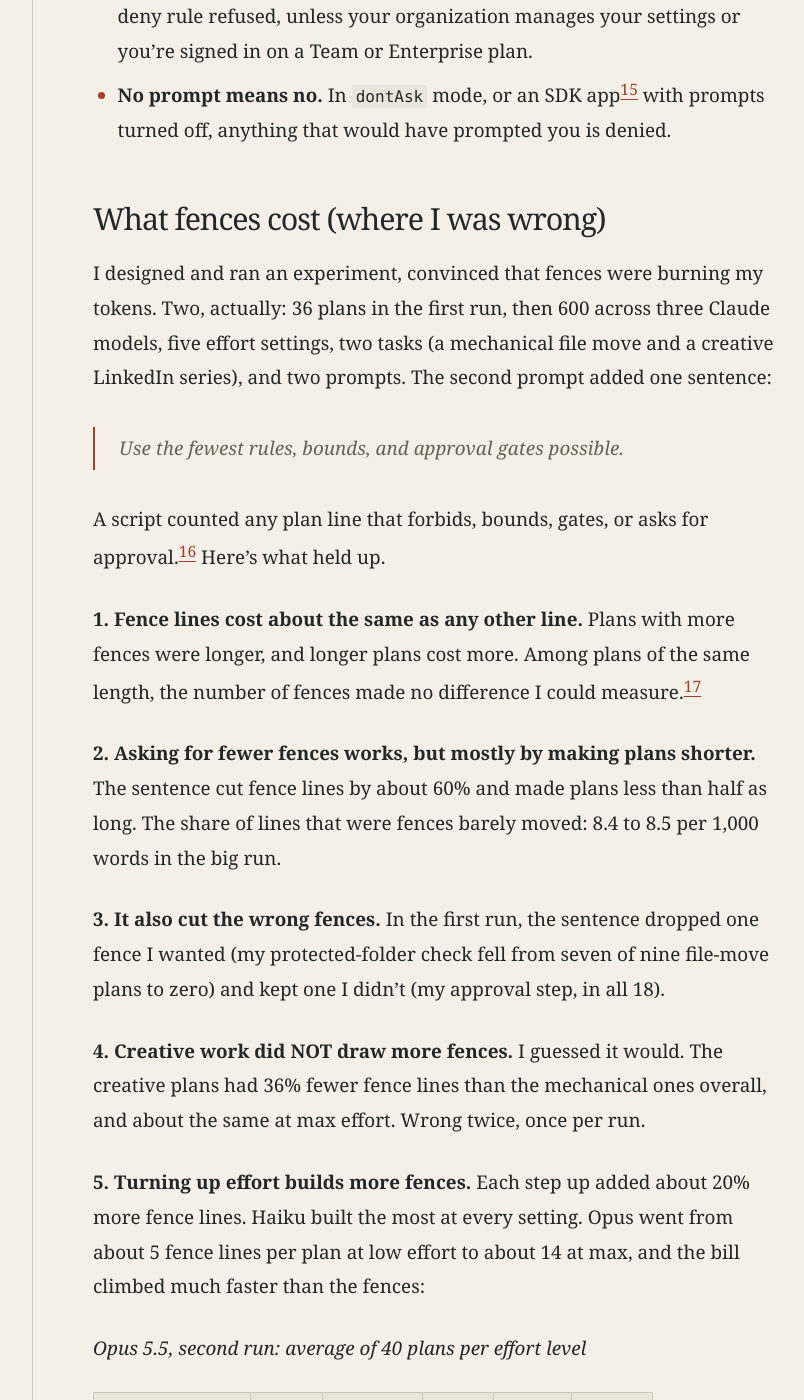
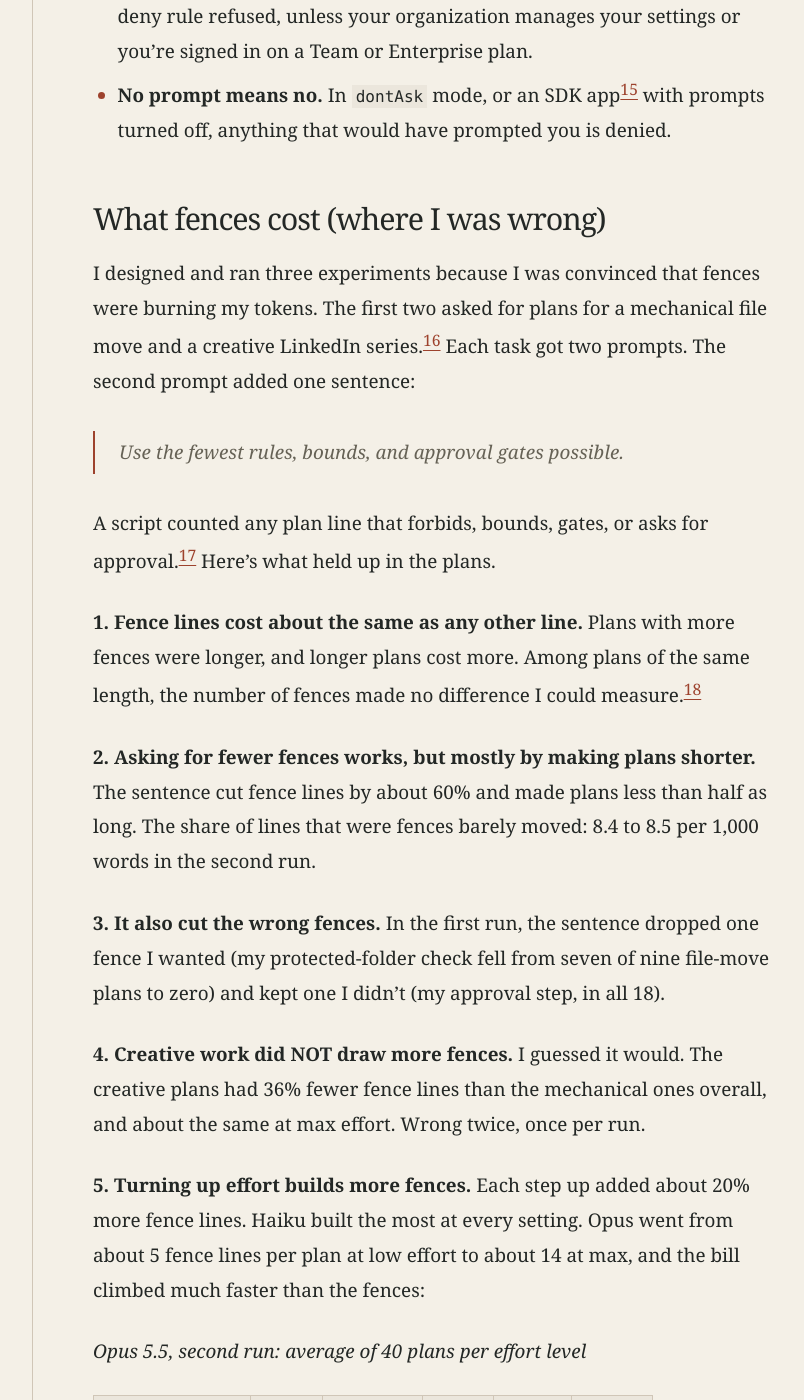
Before and after one commit to chrpotr/chrpotr.github.io, a Jekyll site: the page built from _posts/2026-10-20-fences.md, in a window 1280 px wide and 1400 px high, scrolled down 8210 px. Shown: the whole window, without its empty margins (191-995 px from the left). Built offline with Jekyll 4.4.1, drawn with Linux system fonts in a browser that asks for light colours; some of the changed text lies outside the part shown.

Commit message:
Fences: shorter paragraph 1 under "What fences cost", run details in a footnote
From Chris's note on the form, choice 2 (2026-10-29), asking for fewer words: three experiments, not two, and the 36-plan and 600-plan runs move to a new footnote. Two edits follow from it: "Here's what held up in the plans." and "in the second run".

Co-Authored-By: Claude Opus 5.5 <noreply@anthropic.com>
Claude-Session: https://claude.ai/code/session_01G5kMGqEPbuaMhWd34ruJvx

```diff
--- a/_posts/2026-10-20-fences.md
+++ b/_posts/2026-10-20-fences.md
@@ -188,15 +188,15 @@ A few rules of the line worth knowing:
 
 ## What fences cost (where I was wrong)
 
-I designed and ran an experiment, convinced that fences were burning my tokens. Two, actually: 36 plans in the first run, then 600 across three Claude models, five effort settings, two tasks (a mechanical file move and a creative LinkedIn series), and two prompts. The second prompt added one sentence:
+I designed and ran three experiments because I was convinced that fences were burning my tokens. The first two asked for plans for a mechanical file move and a creative LinkedIn series.[^plans] Each task got two prompts. The second prompt added one sentence:
 
 > Use the fewest rules, bounds, and approval gates possible.
 
-A script counted any plan line that forbids, bounds, gates, or asks for approval.[^count] Here’s what held up.
+A script counted any plan line that forbids, bounds, gates, or asks for approval.[^count] Here’s what held up in the plans.
 
 **1. Fence lines cost about the same as any other line.** Plans with more fences were longer, and longer plans cost more. Among plans of the same length, the number of fences made no difference I could measure.[^checks]
 
-**2. Asking for fewer fences works, but mostly by making plans shorter.** The sentence cut fence lines by about 60% and made plans less than half as long. The share of lines that were fences barely moved: 8.4 to 8.5 per 1,000 words in the big run.
+**2. Asking for fewer fences works, but mostly by making plans shorter.** The sentence cut fence lines by about 60% and made plans less than half as long. The share of lines that were fences barely moved: 8.4 to 8.5 per 1,000 words in the second run.
 
 **3. It also cut the wrong fences.** In the first run, the sentence dropped one fence I wanted (my protected-folder check fell from seven of nine file-move plans to zero) and kept one I didn’t (my approval step, in all 18).
 
@@ -289,6 +289,8 @@ The prompts, the script, my counts, and the file-move plans are all in [the repo
 > Build a plan for a six-week LinkedIn content series on a topic of your choosing. Return the plan only. Do not execute anything, and do not use any tool except to save the plan: write the complete plan, exactly as you would hand it to the person who asked, to the file `<path>` with the Write tool, then stop. Do not read any other file.
 
 [^sandbox]: An operating-system wall that limits which files and network addresses a command can reach. Claude Code’s sandbox has limits: it’s off by default, it covers shell commands only (not its file tools or MCP servers), and it doesn’t run on native Windows.
+
+[^plans]: The first run, on 10/08, asked Fable 5.1, Opus 5.5 and Sonnet 5.5 for 36 plans in Claude Code with my files loaded. The second, on 10/15, asked Opus 5.5, Sonnet 5.5 and Haiku 5.5 for 600 plans at five effort settings, low to max, with no tools or files loaded.
 
 [^count]: The script matched wording, so the counts are an estimate. It misses rules phrased as positives and flags some lines that aren’t rules. The extra sentence uses the words the script looks for, so part of the drop may be rewording, not fewer rules. A second word list found the same direction in every result, but nobody checked a sample by hand. The two runs also differed in setup (folder names, tools, recorded effort levels); the [full report](https://github.com/chrpotr/ai-fences-make-good-neighbors/blob/main/experiment/second-run-2026-10-15/report.md) lists the differences and gives 95% intervals from a model that holds the other settings fixed, so they differ from the plain totals in the article: creative plans had 0.50 to 0.58 times the fence lines of mechanical ones (36% fewer in plain totals); the sentence, 0.34 to 0.39 times; each effort step, 1.17 to 1.23 times. All 600 plans came from Claude models in Claude Code on the same two tasks, so “creative” and “mechanical” mean these two tasks, not those kinds of work in general.
 
```
